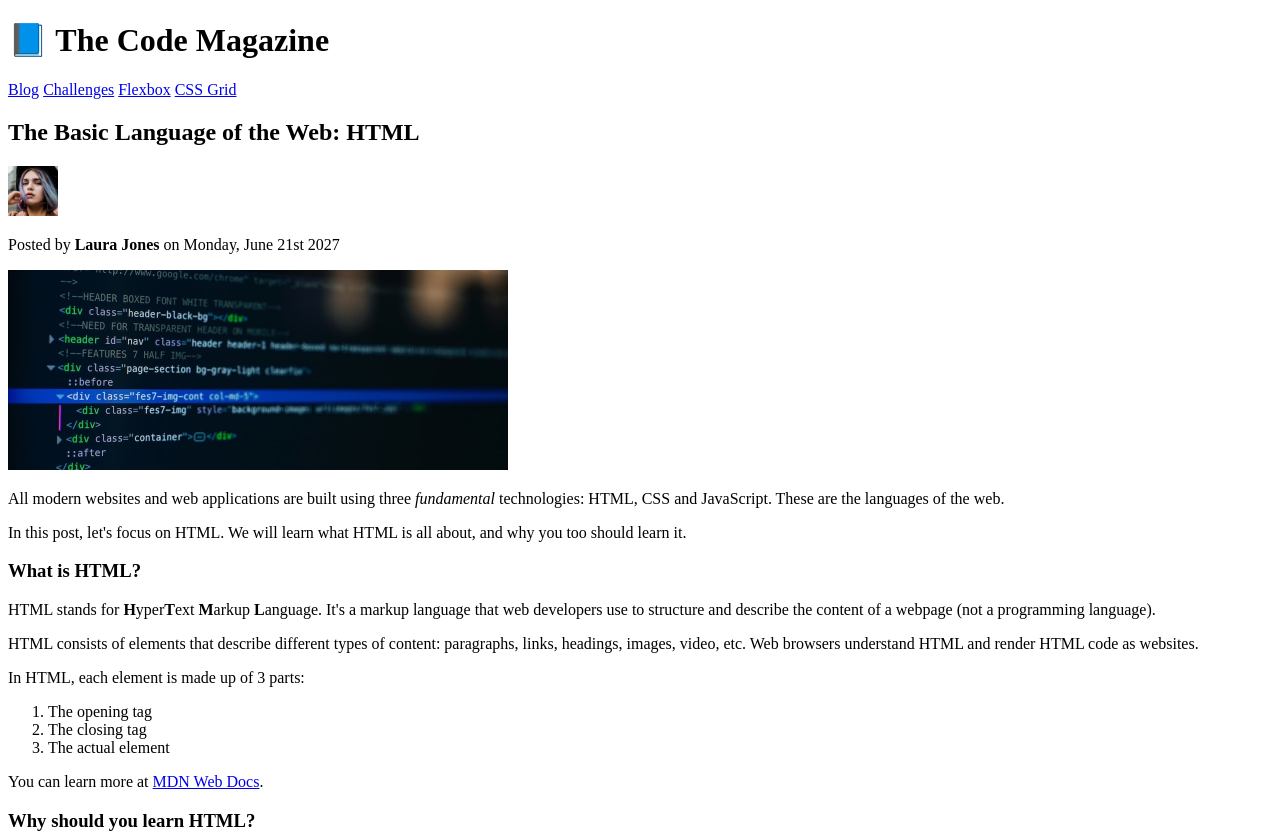
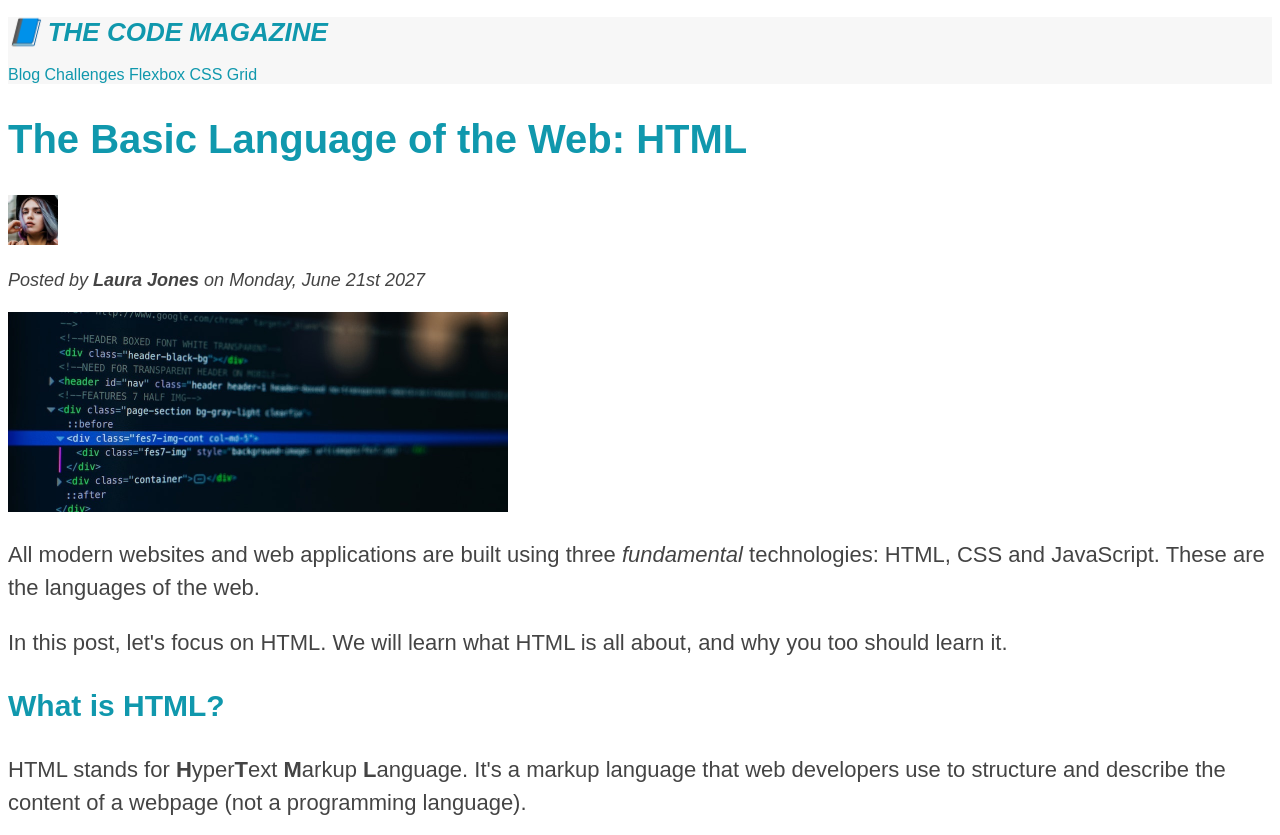
Before and after one commit to Abhay-kr-16/Front-end-learning, a plain HTML site: page 03-CSS-Fundamentals/index.html in a window 1280 px wide. Shown: the top 835 px of the page. Drawn offline with Linux system fonts and the light colour scheme.

Commit message:
completed inheritance & universal selector concepts

```diff
--- a/03-CSS-Fundamentals/index.html
+++ b/03-CSS-Fundamentals/index.html
@@ -3,6 +3,7 @@
   <head>
     <meta charset="UTF-8" />
     <title>The Basic Language of the Web: HTML</title>
+    <link rel="stylesheet" href="style.css" />
   </head>
 
   <body>
@@ -15,8 +16,8 @@
     <h6>The Basic Language of the Web: HTML</h6>
     -->
 
-    <header>
-      <h1>📘 The Code Magazine</h1>
+    <header class="main-header">
+      <h1 class="">📘 The Code Magazine</h1>
 
       <nav>
         <a href="blog.html">Blog</a>
@@ -37,7 +38,9 @@
           width="50"
         />
 
-        <p>Posted by <strong>Laura Jones</strong> on Monday, June 21st 2027</p>
+        <p class="author">
+          Posted by <strong>Laura Jones</strong> on Monday, June 21st 2027
+        </p>
 
         <img
           src="img/post-img.jpg"
@@ -141,6 +144,6 @@
       </ul>
     </aside>
 
-    <footer>Copyright &copy; 2027 by The Code Magazine.</footer>
+    <footer><p>Copyright &copy; 2027 by The Code Magazine.</p></footer>
   </body>
 </html>
--- /dev/null
+++ b/03-CSS-Fundamentals/style.css
@@ -0,0 +1,64 @@
+body {
+  font-family: sans-serif;
+  color: #444;
+}
+.main-header {
+  background-color: #f7f7f7;
+}
+.author {
+  font-size: 18px;
+  font-style: italic;
+}
+h1 {
+  font-size: 26px;
+  color: #1098ad;
+  font-style: italic;
+  text-transform: uppercase;
+  font-style: italic;
+}
+h2 {
+  font-size: 40px;
+  color: #1098ad;
+}
+h3 {
+  font-size: 30px;
+  color: #1098ad;
+}
+h4 {
+  font-size: 20px;
+  text-transform: uppercase;
+  text-align: center;
+}
+p {
+  font-size: 22px;
+  line-height: 1.5;
+  color: #444444;
+}
+li {
+  font-size: 22px;
+  color: #444444;
+}
+li:first-child {
+  font-weight: bold;
+}
+li:last-child {
+  font-style: italic;
+}
+aside {
+  background-color: #f7f7f7;
+  border-top: 4px solid #1098ad;
+  border-bottom: 4px solid #1098ad;
+}
+a:link,
+a:visited {
+  text-decoration: none;
+  color: #1098ad;
+}
+a:hover,
+a:active {
+  text-decoration: underline;
+  color: orangered;
+}
+footer p {
+  font-size: 16px;
+}
```
